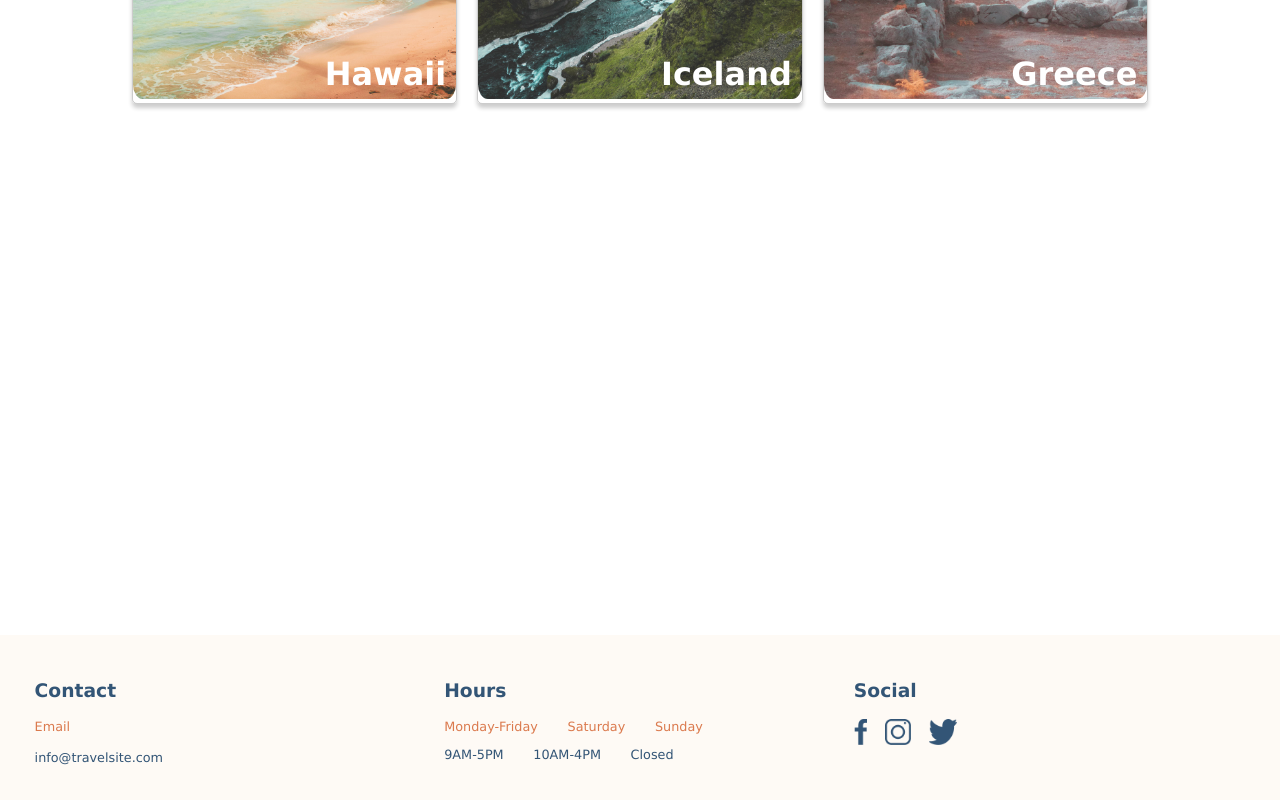
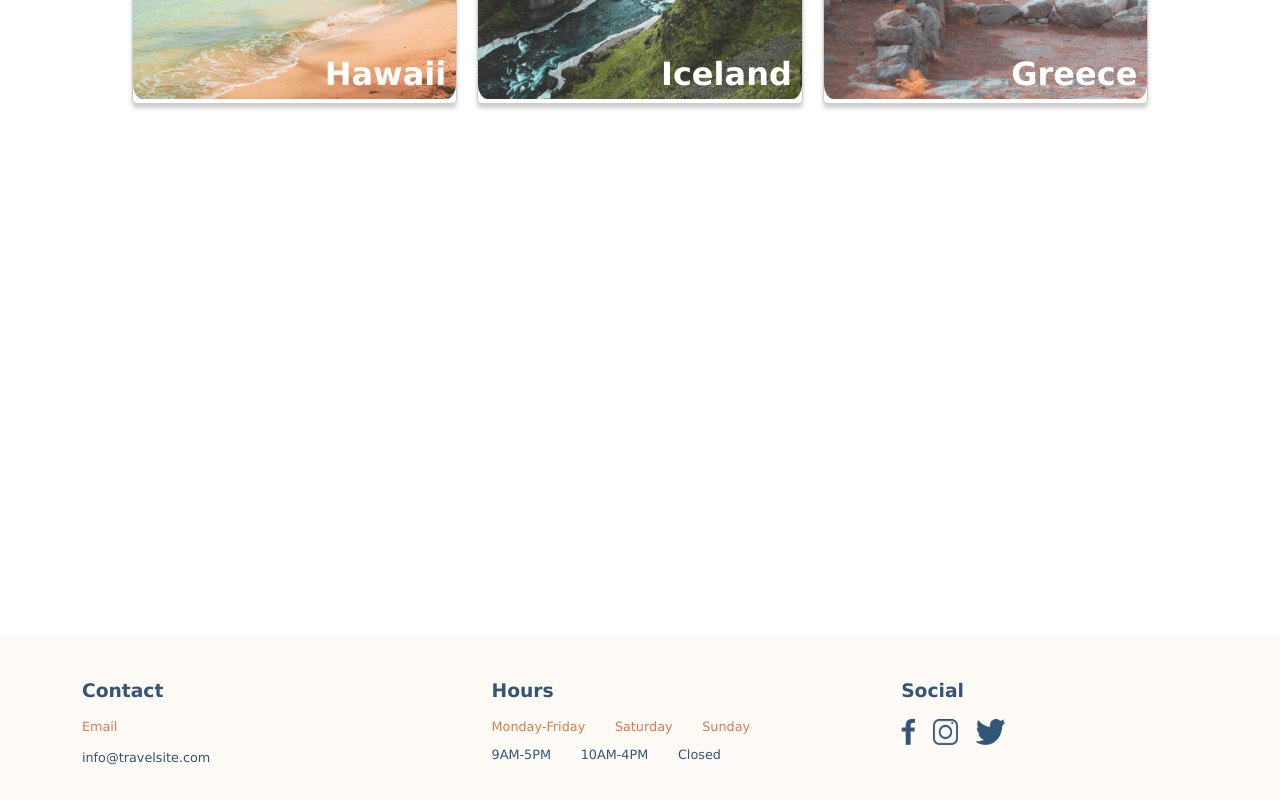
Before and after one commit to SoftwareMack/donald-mack-travelsite, a plain HTML site: page index.html in a window 1280 px wide. Shown: the part 987-1787 px from the top of the page. Drawn offline with Linux system fonts and the light colour scheme.

Commit message:
Update global.css

```diff
--- a/css/global.css
+++ b/css/global.css
@@ -65,7 +65,7 @@ body {
 
   .footer-section {
     flex: 1;
-    padding-left: 9px;
+    padding-left: 4.4vw;
   }
 
   .footer-section h3,
```
